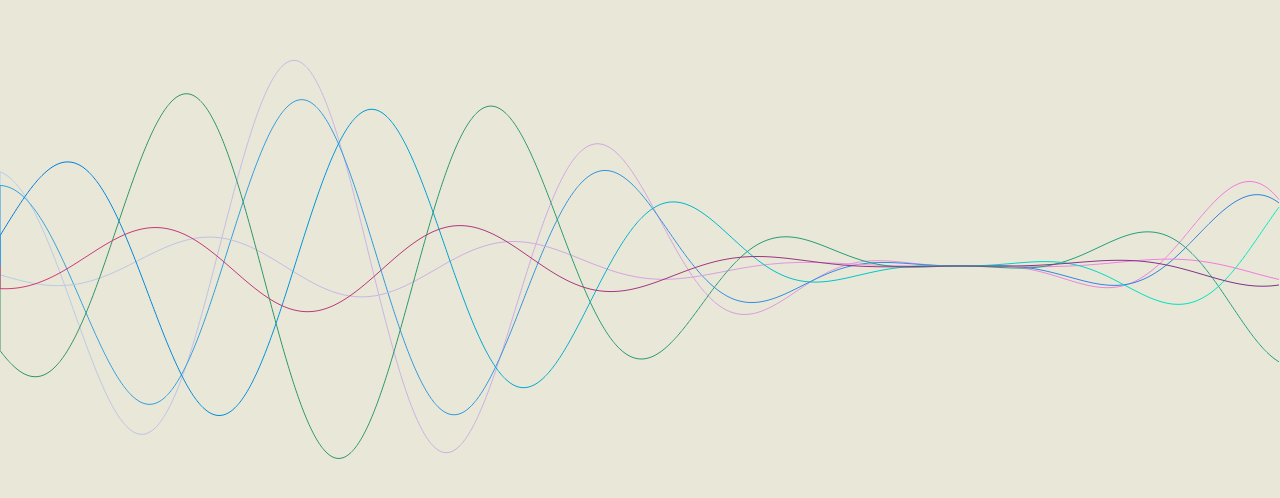
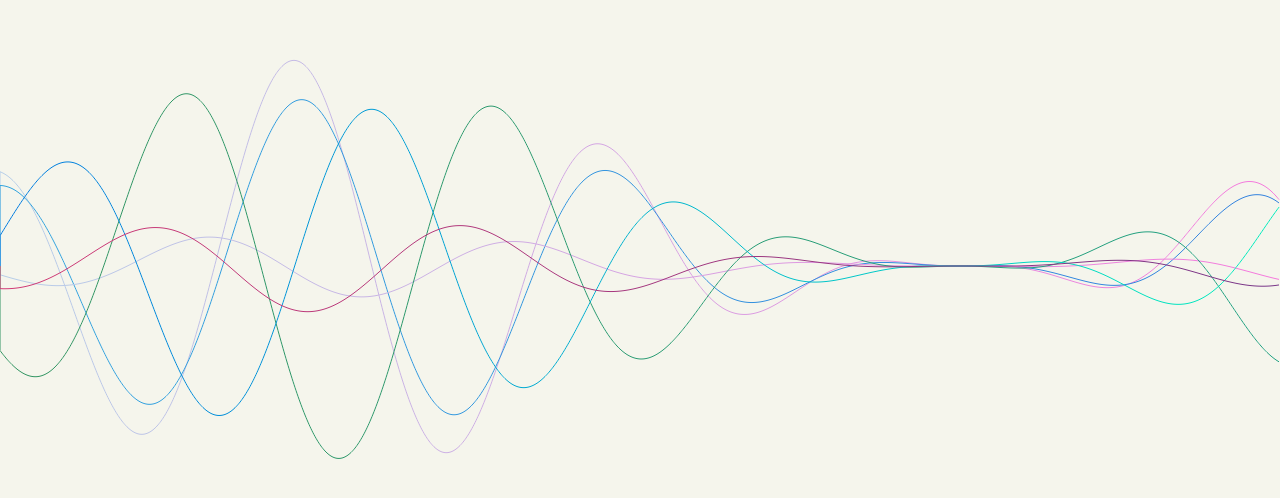
Before and after one commit to broti1987/wave, a plain HTML site: page index.html in a window 1280 px wide. Shown: the part 134-632 px from the top of the page. Drawn offline with Linux system fonts and the light colour scheme.

Commit message:
Update style.css

```diff
--- a/style.css
+++ b/style.css
@@ -2,5 +2,5 @@ html,body{width:100%;height:100%;overflow:hidden;margin:0;padding:0;}
 canvas{
 /*   width:100%; */
 /*   height:100%; */
-  background:#E8E7D8;
+  background:#F5F5EC;
 }
```
